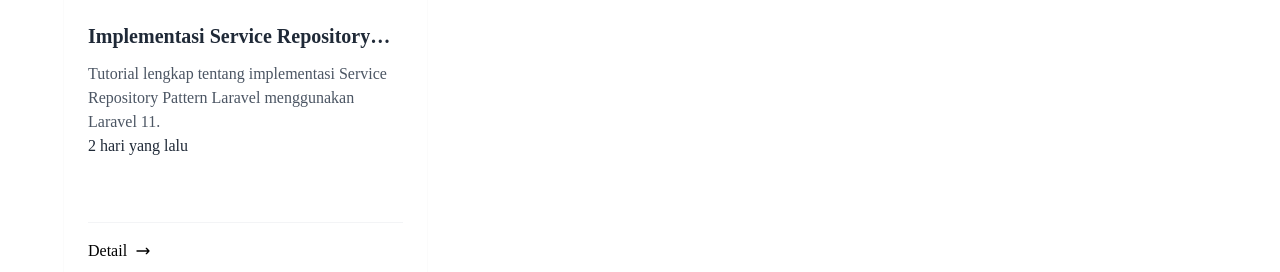
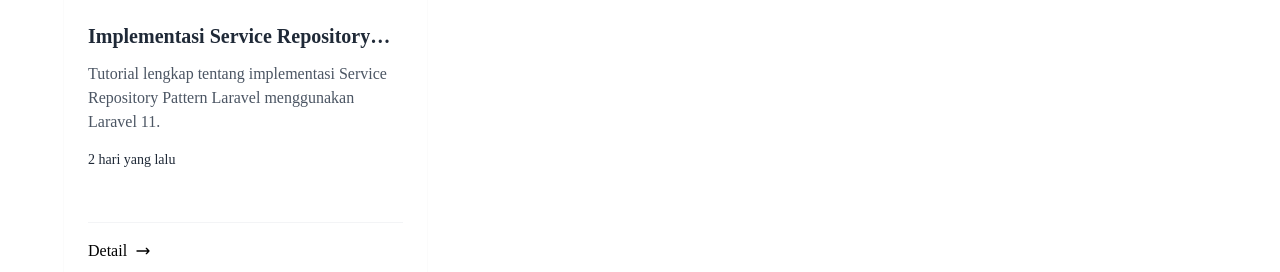
Before and after one commit to abdulrahemfaqih/web-portofolio, a React (Vite) app: page /articles in a window 1280 px wide. Shown: the part 410-682 px from the top of the page. Built offline with nearby package versions, Linux system fonts and the light colour scheme; no server answers; a web font is replaced by a local one.

Commit message:
fix: just padding in article card

```diff
--- a/src/articles/implementasi-service-repository-pattern-laravel-11.jsx
+++ b/src/articles/implementasi-service-repository-pattern-laravel-11.jsx
@@ -8,7 +8,7 @@ const ImplementasiCrudLaravel11 = ({ date }) => {
             <div className="prose max-w-none">
                 <h3 className="text-2xl font-bold mt-6 mb-4">1. Pendahuluan</h3>
                 <p>
-                    Dalam tutorial ini, kita akan mengimplementasikan CRUD (Create, Read, Update, Delete) dengan fitur tambahan seperti upload gambar, export/import Excel, dan notifikasi menggunakan Service Repository Pattern di Laravel 11. Pola ini memisahkan logika bisnis (Service), akses data (Repository), dan controller, sehingga kode lebih modular dan mudah di-maintain.
+                    Dalam tutorial ini, kita akan mengimplementasikan CRUD (Create, Read, Update, Delete) dengan fitur tambahan seperti upload gambar dan export/import Excel menggunakan Service Repository Pattern di Laravel 11. Pola ini memisahkan logika bisnis (Service), akses data (Repository), dan controller, sehingga kode lebih modular dan mudah di-maintain.
                 </p>
 
                 <h3 className="text-2xl font-bold mt-6 mb-4">2. Langkah 1: Setup Awal</h3>
--- a/src/components/common/Article.jsx
+++ b/src/components/common/Article.jsx
@@ -29,15 +29,18 @@ const Article = ({ flag, summary, title, date, image }) => {
                 </Link>
 
                 {/* Description - Fixed height with line clamp */}
+                <div className='space-y-4'>
                     <div className="h-[4.5rem]">
                         <p className="text-gray-600 line-clamp-3">
                             {summary}
                         </p>
                     </div>
-                <div className="mb-4 h-[4.5rem]">
+                    {/* date */}
+                    <div className="h-[4.5rem] text-sm">
                         <p className="text-gray-800 line-clamp-3">
                             {formatRelativeTime(date)}
                         </p>
+                    </div>
                 </div>
                 {/* Repository Link */}
                 <div className="pt-4 border-t border-gray-100">
```
Lines whose indentation alone changed are shown as unchanged.
